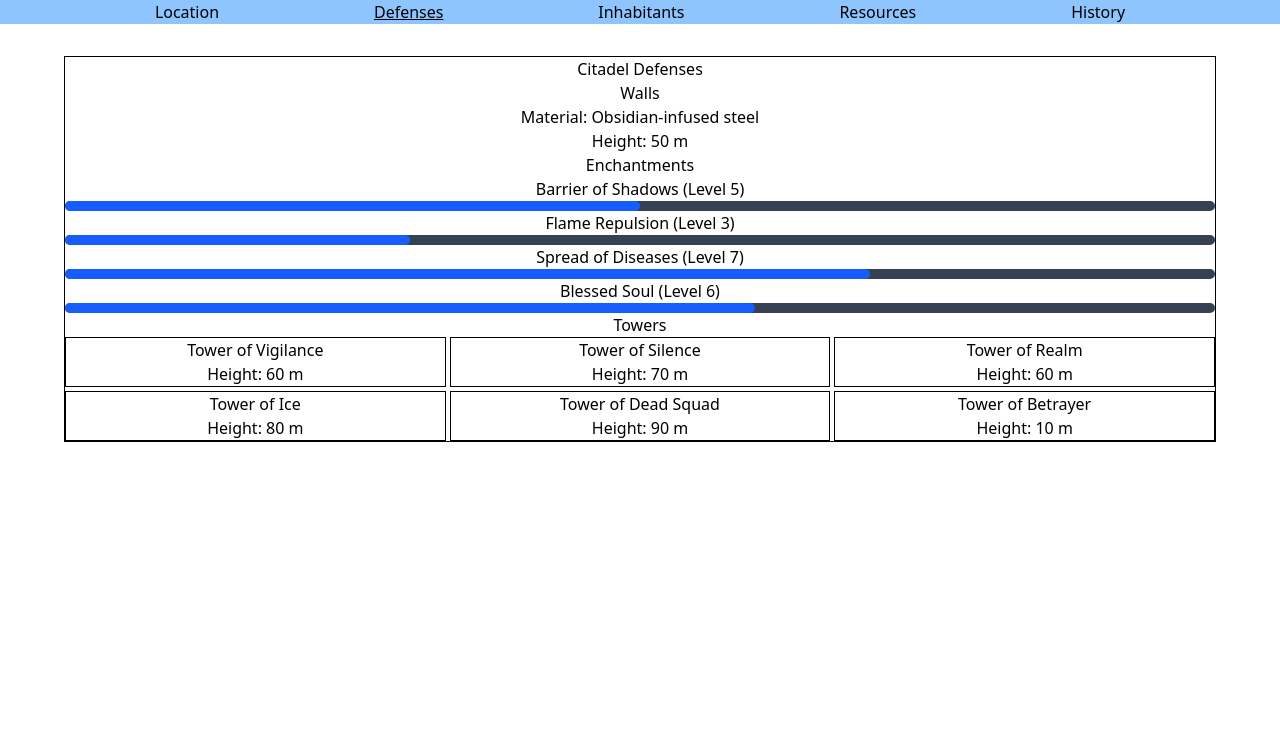
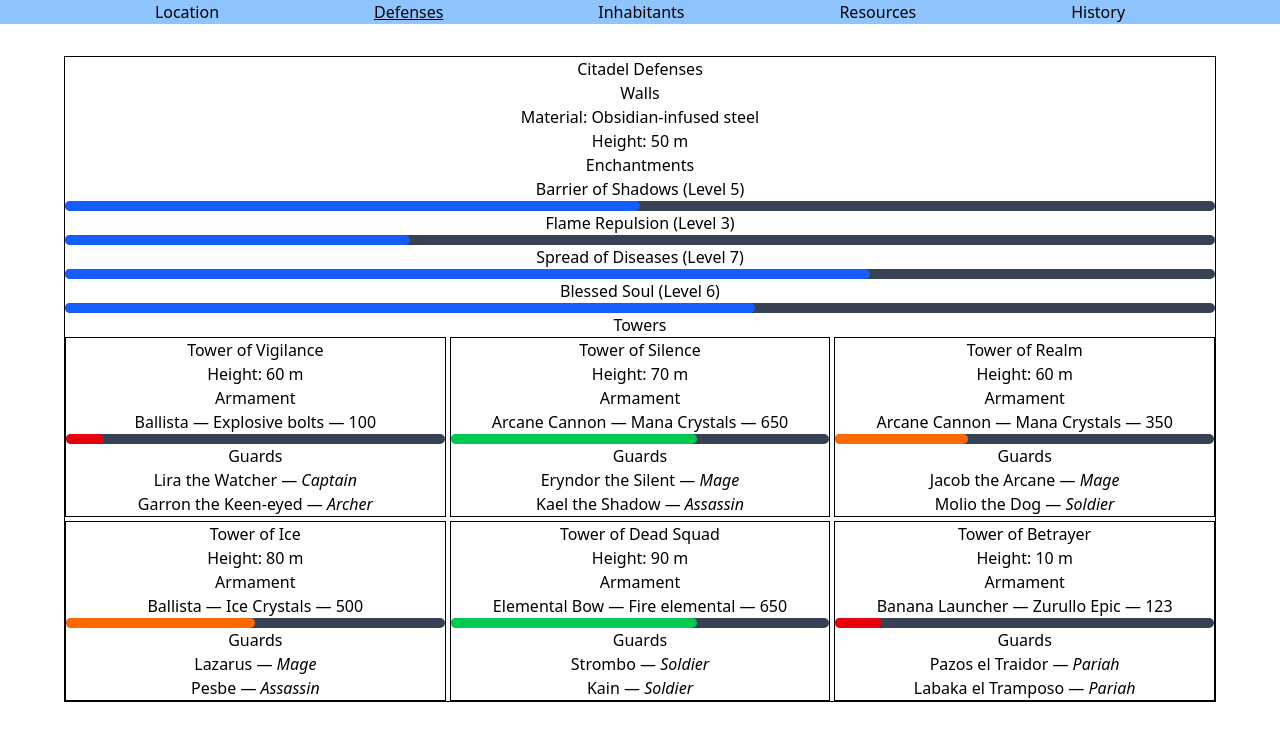
Before and after one commit to juanbenito-aeg/2526-juan-citadel-of-eternal-night, a React (Vite) app: page / in a window 1280 px wide. Both pictures are taken after a click on the link "Defenses". Shown: the top 740 px of the page. Built offline with nearby package versions, Linux system fonts and the light colour scheme.

Commit message:
feat: display new "Armament" & "Guards" sections in each tower from the "Defenses" section

```diff
--- /dev/null
+++ b/src/components/Armament.tsx
@@ -0,0 +1,42 @@
+import { MAX_AMMUNITION_COUNT } from "../constants";
+import { Armament as ArmamentProps } from "../interfaces/Defenses";
+
+function Armament({
+  weaponType,
+  ammunitionType,
+  ammunitionCount,
+}: ArmamentProps) {
+  const ammunitionCountAsPercentage =
+    (ammunitionCount * 100) / MAX_AMMUNITION_COUNT;
+
+  let ammunitionCountBarBackgroundColor: string = "";
+
+  if (ammunitionCountAsPercentage <= 25) {
+    ammunitionCountBarBackgroundColor = "bg-red-600";
+  } else if (ammunitionCountAsPercentage <= 50) {
+    ammunitionCountBarBackgroundColor = "bg-orange-500";
+  } else {
+    ammunitionCountBarBackgroundColor = "bg-green-500";
+  }
+
+  return (
+    <>
+      <h5>Armament</h5>
+
+      <p>
+        {weaponType} — {ammunitionType} — {ammunitionCount}
+      </p>
+
+      <div className="h-2.5 w-full rounded-full bg-gray-700">
+        <div
+          className={`h-2.5 rounded-full ${ammunitionCountBarBackgroundColor}`}
+          style={{
+            width: `${ammunitionCountAsPercentage}%`,
+          }}
+        ></div>
+      </div>
+    </>
+  );
+}
+
+export default Armament;
--- /dev/null
+++ b/src/components/Guards.tsx
@@ -0,0 +1,23 @@
+import { GuardsProps } from "../interfaces/Defenses";
+
+function Guards({ guards }: GuardsProps) {
+  return (
+    <>
+      <h5>Guards</h5>
+
+      <ul>
+        {guards.map((guard, index) => {
+          return (
+            <li key={index}>
+              <p>
+                {guard.name} — <span className="italic">{guard.rank}</span>
+              </p>
+            </li>
+          );
+        })}
+      </ul>
+    </>
+  );
+}
+
+export default Guards;
--- a/src/components/Tower.tsx
+++ b/src/components/Tower.tsx
@@ -1,4 +1,6 @@
 import { Tower as TowerProps } from "../interfaces/Defenses";
+import Armament from "./Armament";
+import Guards from "./Guards";
 
 function Tower({ name, height, armament, guards }: TowerProps) {
   return (
@@ -6,6 +8,14 @@ function Tower({ name, height, armament, guards }: TowerProps) {
       <h4>{name}</h4>
 
       <p>Height: {height} m</p>
+
+      <Armament
+        weaponType={armament.weaponType}
+        ammunitionType={armament.ammunitionType}
+        ammunitionCount={armament.ammunitionCount}
+      />
+
+      <Guards guards={guards} />
     </div>
   );
 }
--- a/src/constants.ts
+++ b/src/constants.ts
@@ -12,4 +12,6 @@ enum LandmarkType {
   TOWN = "Town",
 }
 
-export { Section, LandmarkType };
+const MAX_AMMUNITION_COUNT = 1000;
+
+export { Section, LandmarkType, MAX_AMMUNITION_COUNT };
--- a/src/interfaces/Defenses.ts
+++ b/src/interfaces/Defenses.ts
@@ -40,4 +40,16 @@ interface TowersProps {
   towers: Tower[];
 }
 
-export type { Defenses, Enchantment, Tower, EnchantmentsProps, TowersProps };
+interface GuardsProps {
+  guards: Guard[];
+}
+
+export type {
+  Defenses,
+  Enchantment,
+  Tower,
+  Armament,
+  EnchantmentsProps,
+  TowersProps,
+  GuardsProps,
+};
```
